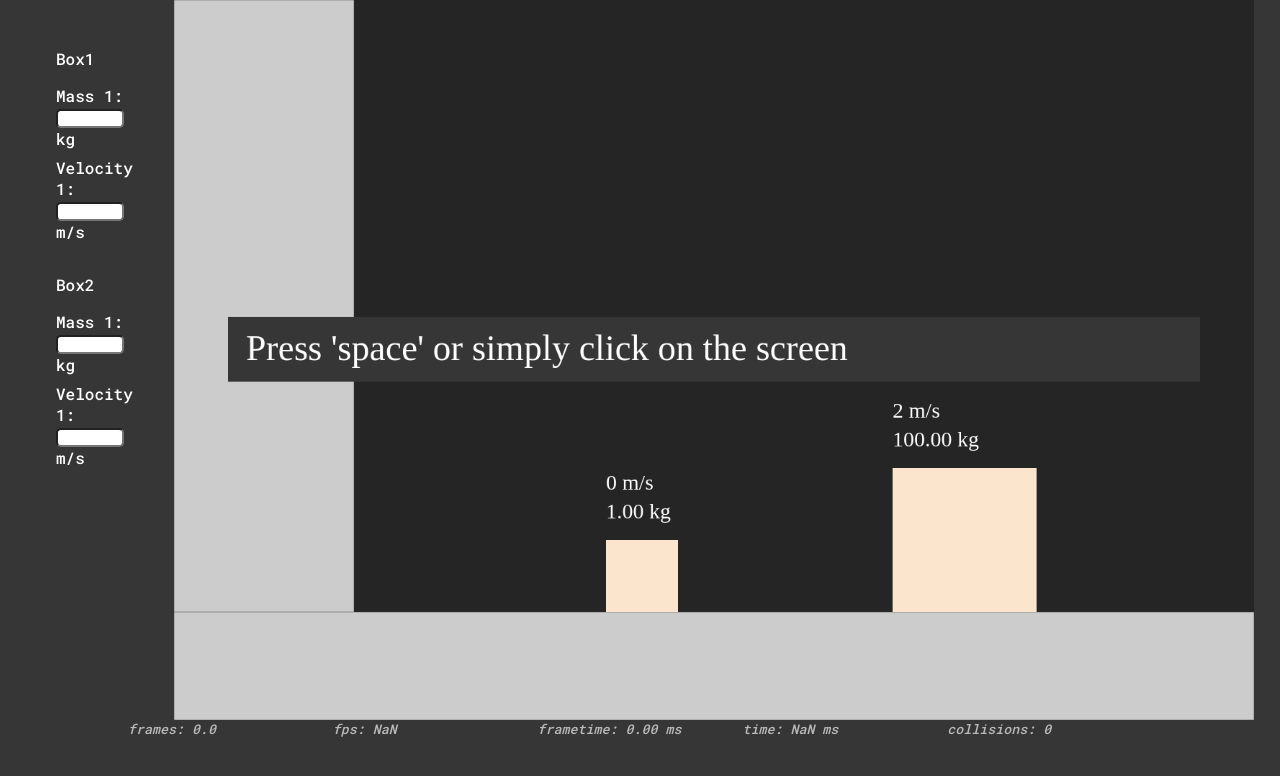
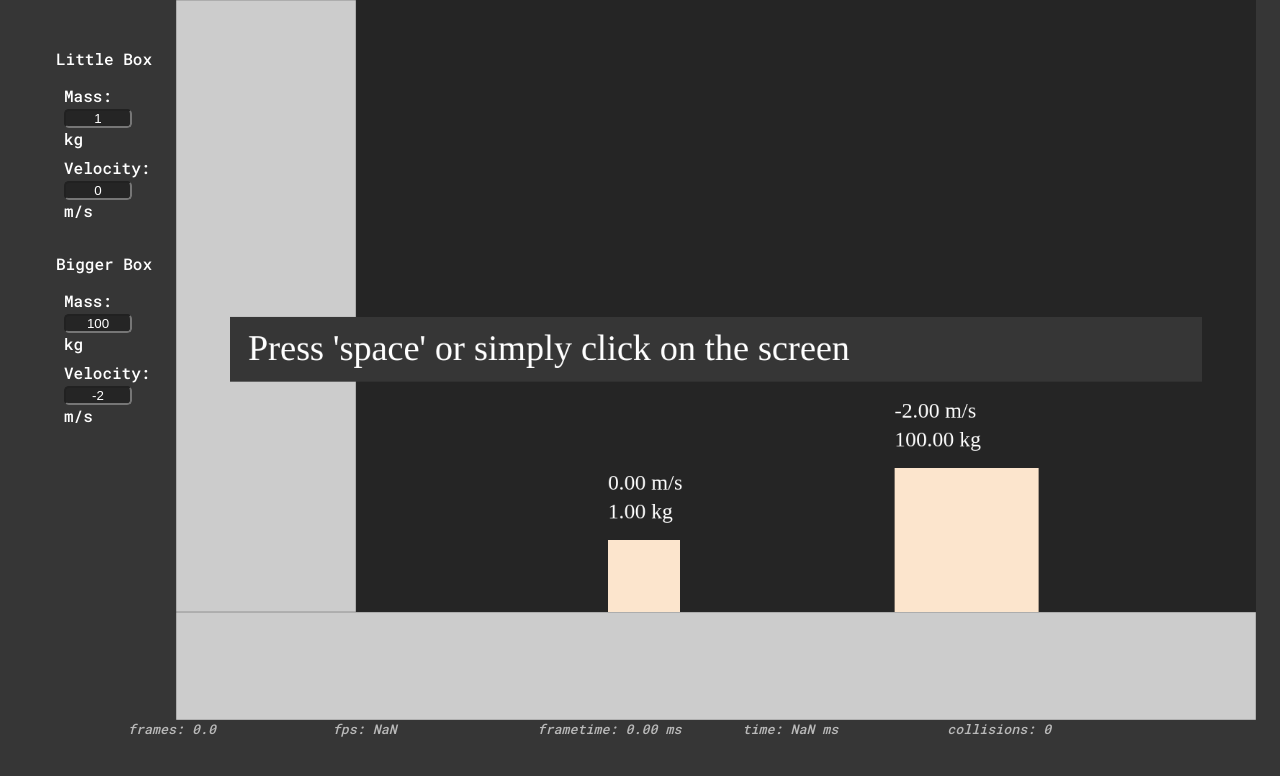
Before and after one commit to viggoStrom/Pool-With-PI, a website: page index.html in a window 1280 px wide. Drawn offline with Linux system fonts and the light colour scheme.

Commit message:
draft 1 complete

```diff
--- a/index.html
+++ b/index.html
@@ -15,17 +15,6 @@
 <body>
     <div id="canvasWrapper">
         <div id="userInputWrapper">
-            <p class="inputGroup" id="">
-                Box1
-                <p class="inputLine">Mass 1: <input class="inputField" id="" type="text"> kg</p>
-                <p class="inputLine">Velocity 1: <input class="inputField" id="" type="text"> m/s</p>
-            </p>
-
-            <p class="inputGroup" id="">
-                Box2
-                <p class="inputLine">Mass 1: <input class="inputField" id="" type="text"> kg</p>
-                <p class="inputLine">Velocity 1: <input class="inputField" id="" type="text"> m/s</p>
-            </p>
         </div>
         <canvas id="canvas" onclick="initiate()"></canvas>
     </div>
--- a/script/box.js
+++ b/script/box.js
@@ -6,7 +6,7 @@ class box {
         this.yPosition = yPosition;
         this.width = width;
         this.fillColor = fillColor;
-        this.xVelocity = xVelocity;
+        this.xVelocity = -xVelocity;
         this.vectorColor = vectorColor
         this.mass = mass
     }
@@ -26,16 +26,100 @@ class box {
         ctx.fillStyle = "white"
         ctx.font = "30px roboto mono"
         ctx.fillText(`${this.mass.toFixed(2)} kg`, this.xPosition, this.yPosition - 30, this.width * 10)
-        ctx.fillText(`${-this.xVelocity.toFixed(2)} m/s`, this.xPosition, this.yPosition - 70, this.width * 10)
+        ctx.fillText(`${this.xVelocity.toFixed(2)} m/s`, this.xPosition, this.yPosition - 70, this.width * 10)
     }
 
-    createHtmlInput = () => {
+    createInputGroup = (name) => {
+        this.name = name
+        // create the parent <p> element with class "inputGroup"
+        var inputGroup = document.createElement("p");
+        inputGroup.className = "inputGroup";
+
+        // create the <p> element containing the text "Box1"
+        var name = document.createElement("p");
+        name.innerHTML = this.name;
+
+        // create the first <p> element containing the text "Mass 1:"
+        var massLabel = document.createElement("p");
+        massLabel.className = "inputLine";
+        massLabel.innerHTML = "Mass: ";
+
+        // create the first <input> element with class "inputField"
+        this.massInput = document.createElement("input");
+        this.massInput.className = "inputField";
+        this.massInput.type = "text";
+
+        // pre-fill the first <input> element with the value of this.mass
+        this.massInput.value = this.mass;
+
+        // give the input field an ID based on the box name
+        this.massInput.id = this.name + "Mass";
+
+        // append the first <input> element to the first <p> element
+        massLabel.appendChild(this.massInput);
+
+        // create the <span> element containing the units for the mass input
+        var massUnits = document.createElement("span");
+        massUnits.innerHTML = " kg";
+
+        // append the units <span> element to the mass <p> element
+        massLabel.appendChild(massUnits);
+
+        // create the second <p> element containing the text "Velocity 1:"
+        var velocityLabel = document.createElement("p");
+        velocityLabel.className = "inputLine";
+        velocityLabel.innerHTML = "Velocity: ";
+
+        // create the second <input> element with class "inputField"
+        this.velocityInput = document.createElement("input");
+        this.velocityInput.className = "inputField";
+        this.velocityInput.type = "text";
+
+        // pre-fill the second <input> element with the value of this.xVelocity
+        this.velocityInput.value = this.xVelocity;
+
+        // give the input field an ID based on the box name
+        this.velocityInput.id = this.name + "Velocity";
+
+        // append the second <input> element to the second <p> element
+        velocityLabel.appendChild(this.velocityInput);
+
+        // create the <span> element containing the units for the velocity input
+        var velocityUnits = document.createElement("span");
+        velocityUnits.innerHTML = " m/s";
+
+        // append the units <span> element to the velocity <p> element
+        velocityLabel.appendChild(velocityUnits);
+
+        // append all the elements to the parent <p> element
+        inputGroup.appendChild(name);
+        inputGroup.appendChild(massLabel);
+        inputGroup.appendChild(velocityLabel);
+
+        // get the element with id "userInputWrapper"
+        var userInputWrapper = document.getElementById("userInputWrapper");
+
+        // append the parent <p> element to the "userInputWrapper" element
+        userInputWrapper.appendChild(inputGroup);
 
     }
+
+    getUserInput = () => {
+        // get the value of the mass input field
+        const mass = parseFloat(document.getElementById(this.name + "Mass").value);
+
+        // get the value of the velocity input field
+        const velocity = parseFloat(document.getElementById(this.name + "Velocity").value);
+
+        // save the user input values to this.mass and this.xVelocity
+        this.mass = mass;
+        this.xVelocity = velocity;
+    }
+
 
     update = () => {
         this.applyVelocity()
         this.rectangle();
-        this.text()
+        this.text();
     }
 }
--- a/script/fullCollider.js
+++ b/script/fullCollider.js
@@ -12,15 +12,14 @@ class collide {
 
     check = () => {
         // Check for collisions between the first box and the wall
-        if (this.box1.xPosition < this.wall.xPosition + this.wall.width) {
+        if (this.box1.xPosition < this.wall.xPosition + this.wall.width && this.box1.xPosition < this.wall.xPosition + this.wall.width) {
             if (this.box1.xVelocity < 0) {
                 this.box1.xVelocity *= -1
                 this.canvas.nrOfCollisions++
             }
-
         }
 
-        // Check for collisions between the second box and the wall
+        // Check for collisions between the second box and the wall (should not trigger but its a failsafe so things dont phase through matter)
         if (this.box2.xPosition < this.wall.xPosition + this.wall.width) {
             this.box2.xVelocity *= -1
 
@@ -34,7 +33,9 @@ class collide {
 
             // Update the x-velocities of the colliding objects using the calculated final velocities
             this.box1.xVelocity = v1;
+            this.box1.velocityInput.value = v1.toFixed(2);
             this.box2.xVelocity = v2;
+            this.box2.velocityInput.value = v2.toFixed(2);
 
             this.canvas.nrOfCollisions++
         }
--- a/script/main.js
+++ b/script/main.js
@@ -26,8 +26,11 @@ canvas.color = {
 const floor = new bound(0, 850, canvas.width, canvas.height - 850, canvas.color.boundFill, canvas.color.darkGray);
 const wall = new bound(0, 0, 250, canvas.height, canvas.color.boundFill, canvas.color.darkGray);
 const box1 = new box(600, 750, 100, 0, 1, canvas.color.boxFill, canvas.color.vector);
-const box2 = new box(1000, 650, 200, -2, 100, canvas.color.boxFill, canvas.color.vector);
+const box2 = new box(1000, 650, 200, 2, 100, canvas.color.boxFill, canvas.color.vector);
 const collider = new collide(box1, box2, wall, canvas);
+
+box1.createInputGroup("Little Box")
+box2.createInputGroup("Bigger Box")
 
 // Displays some stats about the simulation
 canvas.perfDisplay = () => {
@@ -47,9 +50,9 @@ canvas.perfDisplay = () => {
   canvas.frames++;
 }
 
-// Fetches data from the HTML
-const fetchDataFromHtml = () => {
-  // Might do this through each object separately
+const getUserInput = () => {
+  box1.getUserInput()
+  box2.getUserInput()
 }
 
 const draw = () => {
@@ -80,7 +83,11 @@ const instructions = () => {
 const initiate = () => {
   if (canvas.hasTheProgramStarted) {
     canvas.timeAtStart = performance.now();
+
+    getUserInput()
+
     setInterval(draw, 10); // 10 ms since it's the lowest value setInterval accepts (fps should be around 100)
+
     canvas.hasTheProgramStarted = false;
   }
 }
@@ -92,9 +99,5 @@ document.addEventListener('keydown', function (event) {
   }
 });
 
-document.addEventListener('click', function () {
-  initiate();
-});
-
 draw();
 instructions();
--- a/style.css
+++ b/style.css
@@ -65,6 +65,10 @@ canvas {
     margin: 0rem;
     border-radius: .3rem;
     width: 4rem;
+
+    text-align: center;
+    background-color: #252525;
+    color: white;
 }
 
 .inputGroup {
```
